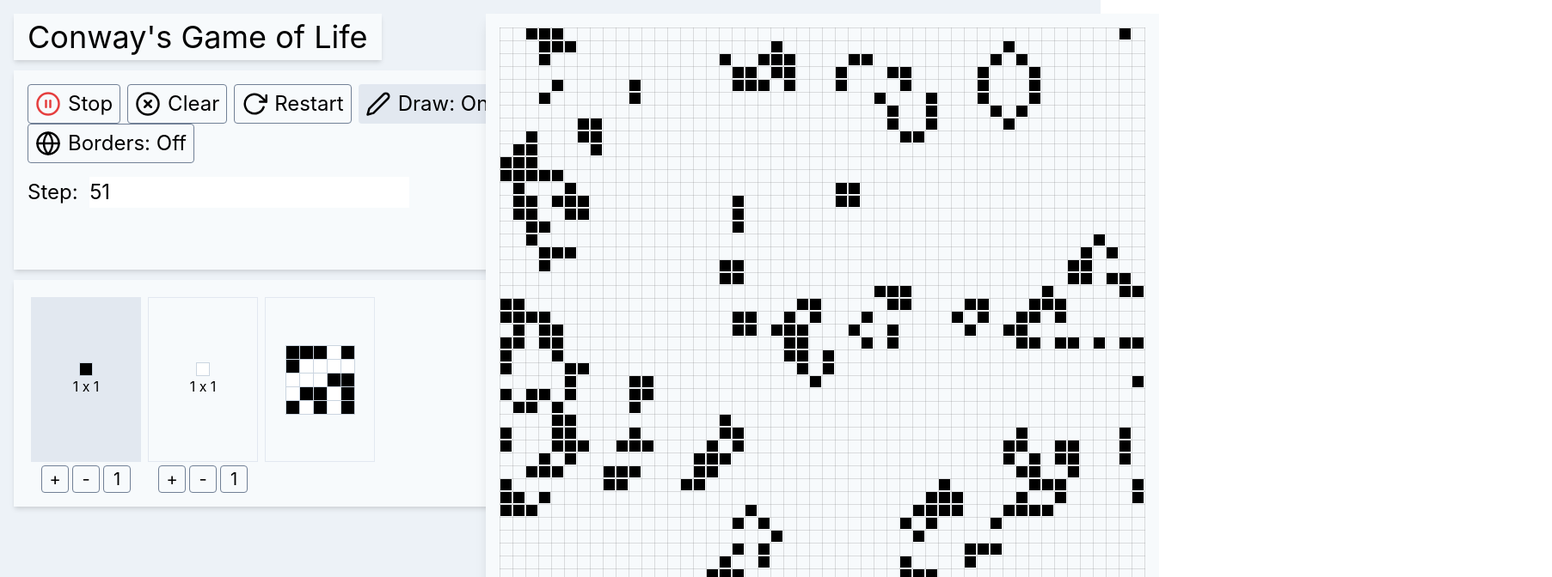
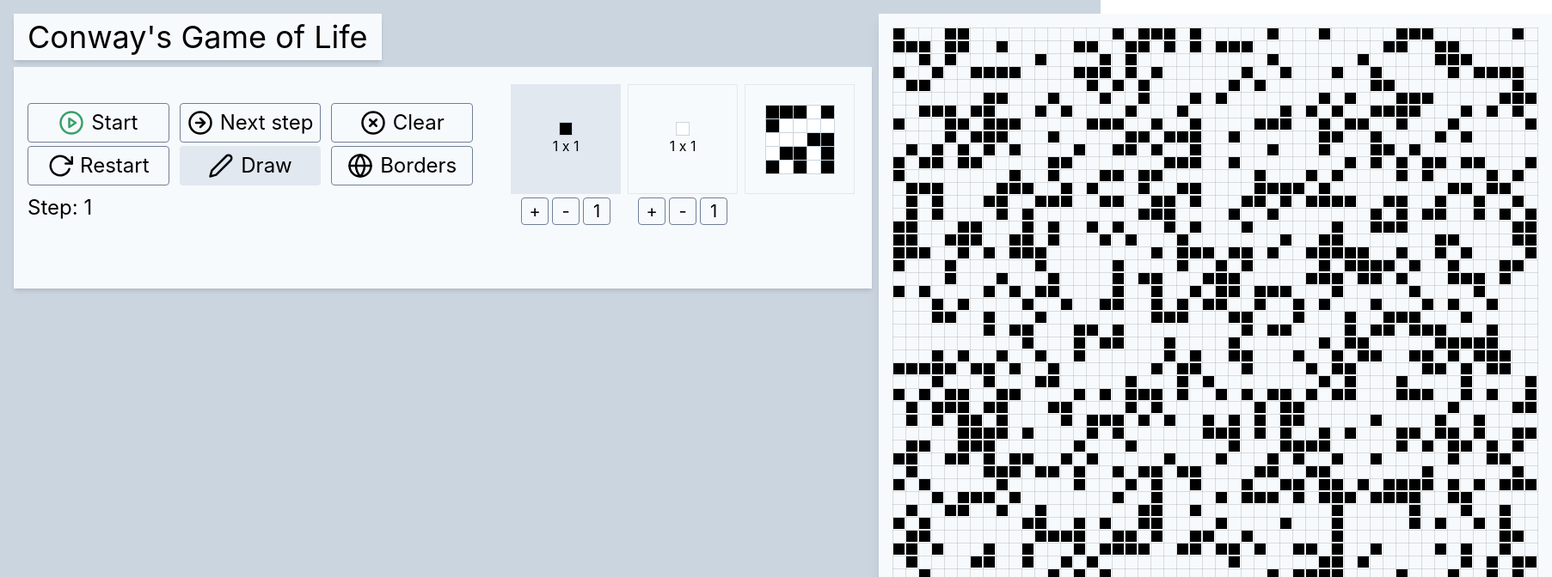
Before and after one commit to daltojohnso/conway, a React (Create React App) app: page / in a window 1280 px wide. Shown: the top 672 px of the page at 86% size, 1805 px wide, since content can reach past the window. Built offline with nearby package versions, Linux system fonts and the light colour scheme.

Commit message:
cleanup + tweaks

```diff
--- a/src/App.js
+++ b/src/App.js
@@ -1,9 +1,10 @@
-import React, { useState, useEffect, useCallback } from "react";
+import React, { useState, useCallback } from "react";
 import Config from "./Config";
 import CanvasGrid from "./Grid";
 import Catalogue from "./Catalogue";
+import LineChart from "./LineChart";
+
 import { buildMatrix, REDUCER } from "./utils";
-
 let size = 50;
 const threshold = 0.66;
 const initialMatrix = buildMatrix(REDUCER.random({ size, threshold }));
@@ -12,7 +13,7 @@ function App() {
   const [matrix, setMatrix] = useState(initialMatrix);
   const [config, setConfig] = useState({
     stepCount: 1,
-    stopped: false,
+    stopped: true,
     isDrawing: true,
     dead: false,
     pattern: [[1]],
@@ -21,10 +22,13 @@ function App() {
     delay: 100,
   });
 
-  useEffect(() => {
-    const interval = setInterval(() => {
-      const { stopped, dead, borders, stepCount } = config;
-      if (stopped || dead) return;
+  const mergeConfig = useCallback(
+    (partialConfig) => setConfig({ ...config, ...partialConfig }),
+    [config]
+  );
+
+  function setNextStepOfGame(matrix, config) {
+    const { borders, stepCount } = config;
     const [nextMatrix, isDead] = buildMatrix(
       REDUCER.stepwise({ matrix, borders })
     );
@@ -34,46 +38,51 @@ function App() {
       dead: isDead,
       stepCount: stepCount + 1,
     });
-    }, config.delay);
-
-    return () => clearInterval(interval);
-  });
+  }
 
   const onConfigChange = useCallback(
     ({ action }) => {
-      let c = { dead: false };
       switch (action) {
         case "stop":
-          c.stopped = true;
+          mergeConfig({
+            stopped: true,
+          });
           break;
         case "start":
-          c.stopped = false;
+          mergeConfig({
+            stopped: false,
+          });
           break;
         case "restart":
           setMatrix(buildMatrix(REDUCER.random({ size, threshold })));
-          c.stepCount = 1;
+          mergeConfig({
+            stepCount: 1,
+            dead: false,
+          });
           break;
         case "clear":
           setMatrix(buildMatrix(REDUCER.empty({ size })));
-          c.stepCount = 1;
-          c.dead = true;
+          mergeConfig({
+            stepCount: 1,
+            dead: true,
+            stopped: true,
+          });
           break;
         case "draw:toggle":
-          c.isDrawing = !config.isDrawing;
+          mergeConfig({
+            isDrawing: !config.isDrawing,
+          });
           break;
         case "borders:toggle":
-          c.borders = !config.borders;
+          mergeConfig({
+            borders: !config.borders,
+          });
           break;
         default:
           break;
       }
-
-      setConfig({
-        ...config,
-        ...c,
-      });
     },
-    [config]
+    [config, matrix, mergeConfig]
   );
 
   const onGridClick = useCallback(
@@ -105,15 +114,21 @@ function App() {
   );
 
   return (
-    <main className="p-4 w-screen h-screen grid grid-cols-2 gap-4 bg-gray-200">
-      <div className="">
-        <h1 className="inline-block px-4 mb-3 text-4xl bg-gray-100 shadow-md">
+    <main className="p-4 w-screen h-screen flex flex-col flex-wrap gap-2 bg-gray-400 items-start justify-start">
+      <h1 className="inline-block px-4 text-4xl bg-gray-100 shadow-md col-start-1">
+        <a
+          href="https://en.wikipedia.org/wiki/Conway%27s_Game_of_Life"
+          target="_blank"
+          rel="noopener noreferrer"
+        >
           Conway's Game of Life
+        </a>
       </h1>
-        <div className="bg-gray-100 shadow-md mb-3">
+      <div className="bg-gray-100 shadow-md">
+        <div className="inline-block col-start-2">
           <Config config={config} onChange={onConfigChange} />
         </div>
-        <div className="bg-gray-100 shadow-md">
+        <div className="inline-block">
           <Catalogue onClick={onCatalogueClick} />
         </div>
       </div>
--- a/src/Catalogue.js
+++ b/src/Catalogue.js
@@ -78,7 +78,7 @@ const Catalogue = ({ onClick }) => {
           data-card="1"
           className={classnames(
             { "bg-gray-300": selected === 1 },
-            "relative h-48 w-32 m-1 cursor-pointer hover:bg-gray-400 hover:border-0 flex flex-col justify-around items-center w-24 h-20 border border-gray-300"
+            "relative h-32 w-32 m-1 cursor-pointer hover:bg-gray-400 hover:border-0 flex flex-col justify-around items-center w-24 h-20 border border-gray-300"
           )}
         >
           <div className="flex flex-col items-center">
@@ -116,7 +116,7 @@ const Catalogue = ({ onClick }) => {
           data-card="2"
           className={classnames(
             { "bg-gray-300": selected === 2 },
-            "relative h-48 w-32 m-1 cursor-pointer hover:bg-gray-400 hover:border-0 flex flex-col justify-around items-center w-24 h-20 border border-gray-300"
+            "relative h-32 w-32 m-1 cursor-pointer hover:bg-gray-400 hover:border-0 flex flex-col justify-around items-center w-24 h-20 border border-gray-300"
           )}
         >
           <div className="flex flex-col items-center">
@@ -153,7 +153,7 @@ const Catalogue = ({ onClick }) => {
         data-card="3"
         className={classnames(
           { "bg-gray-300": selected === 3 },
-          "relative h-48 w-32 m-1 cursor-pointer hover:bg-gray-400 hover:border-0 flex flex-col justify-around items-center w-24 h-20 border border-gray-300"
+          "relative h-32 w-32 m-1 cursor-pointer hover:bg-gray-400 hover:border-0 flex flex-col justify-around items-center w-24 h-20 border border-gray-300"
         )}
       >
         <div className="flex flex-col items-center">
--- a/src/Config.js
+++ b/src/Config.js
@@ -1,4 +1,4 @@
-import React, { useCallback } from "react";
+import React from "react";
 import {
   FiPauseCircle,
   FiPlayCircle,
@@ -6,6 +6,7 @@ import {
   FiXCircle,
   FiEdit2,
   FiGlobe,
+  FiArrowRightCircle,
 } from "react-icons/fi";
 import classnames from "classnames";
 
@@ -13,89 +14,66 @@ const Config = ({
   config: { stopped, isDrawing, stepCount, borders },
   onChange,
 }) => {
-  const onStopStart = useCallback(() => {
-    onChange({ action: stopped ? "start" : "stop" });
-  }, [onChange, stopped]);
-
-  const onClear = useCallback(() => {
-    onChange({ action: "clear" });
-  }, [onChange]);
-
-  const onRestart = useCallback(() => {
-    onChange({ action: "restart" });
-  }, [onChange]);
-
-  const onDraw = useCallback(() => {
-    onChange({ action: "draw:toggle" });
-  }, [onChange]);
-
-  const onBorderToggle = useCallback(() => {
-    onChange({ action: "borders:toggle" });
-  }, [onChange]);
-
   return (
-    <div className="grid grid-cols-1 grid-rows-2 gap-4 p-4">
-      <div className="inline-flex flex-wrap">
+    <div className="grid grid-cols-1 grid-rows-2 gap-2 p-4">
+      <div className="grid grid-cols-3 gap-1 flex-wrap">
         <button
-          onClick={onStopStart}
+          onClick={() => onChange({ action: stopped ? "start" : "stop" })}
           className="mr-2 inline-flex justify-center items-center text-2xl bg-transparent hover:bg-gray-300 py-1 px-2 border border-gray-600 hover:border-transparent rounded"
         >
-          {stopped
-            ? [
-                <FiPlayCircle
-                  className="mr-2 text-3xl text-green-600"
-                  key="FiPlayCircle"
-                />,
-                <span key="Start">Start</span>,
-              ]
-            : [
-                <FiPauseCircle
-                  className="mr-2 text-3xl text-red-600"
-                  key="FiPauseCircle"
-                />,
-                <span key="Stop">Stop</span>,
-              ]}
+          {stopped ? (
+            <>
+              <FiPlayCircle className="mr-2 text-3xl text-green-600" />
+              <span>Start</span>
+            </>
+          ) : (
+            <>
+              <FiPauseCircle className="mr-2 text-3xl text-red-600" />
+              <span>Stop</span>
+            </>
+          )}
+        </button>
+        <button className="mr-2 inline-flex justify-center items-center text-2xl bg-transparent hover:bg-gray-300 py-1 px-2 border border-gray-600 hover:border-transparent rounded">
+          <FiArrowRightCircle className="mr-2 text-3xl" />
+          <span>Next step</span>
         </button>
         <button
-          onClick={onClear}
+          onClick={() => onChange({ action: "clear" })}
           className="mr-2 inline-flex justify-center items-center text-2xl bg-transparent hover:bg-gray-300 py-1 px-2 border border-gray-600 hover:border-transparent rounded"
         >
           <FiXCircle className="mr-2 text-3xl" />
           <span>Clear</span>
         </button>
         <button
-          onClick={onRestart}
+          onClick={() => onChange({ action: "restart" })}
           className="mr-2 inline-flex justify-center items-center text-2xl bg-transparent hover:bg-gray-300 py-1 px-2 border border-gray-600 hover:border-transparent rounded"
         >
           <FiRotateCw className="mr-2 text-3xl" />
           <span>Restart</span>
         </button>
         <button
-          onClick={onDraw}
+          onClick={() => onChange({ action: "draw:toggle" })}
           className={classnames(
             "mr-2 inline-flex justify-center items-center text-2xl bg-transparent hover:bg-gray-400 py-1 px-2 border border-gray-600 hover:border-transparent rounded",
             { "bg-gray-300 border-none": isDrawing }
           )}
         >
           <FiEdit2 className="mr-2 text-3xl" />
-          <span>{isDrawing ? "Draw: On" : "Draw: Off"}</span>
+          <span>Draw</span>
         </button>
         <button
-          onClick={onBorderToggle}
+          onClick={() => onChange({ action: "borders:toggle" })}
           className={classnames(
             "mr-2 inline-flex justify-center items-center text-2xl bg-transparent hover:bg-gray-400 py-1 px-2 border border-gray-600 hover:border-transparent rounded",
             { "bg-gray-300 border-none": borders }
           )}
         >
           <FiGlobe className="mr-2 text-3xl" />
-          <span>{borders ? "Borders: On" : "Borders: Off"}</span>
+          <span>Borders</span>
         </button>
       </div>
       <div>
-        <label className="text-2xl">
-          Step:&nbsp;&nbsp;
-          <input type="number" readOnly={!stopped} value={stepCount} />
-        </label>
+        <label className="text-2xl">Step: {stepCount}</label>
       </div>
     </div>
   );
--- a/src/utils.js
+++ b/src/utils.js
@@ -47,16 +47,6 @@ function buildEmptyMatrix({ size }) {
 function buildRandomMatrix({ size, threshold }) {
   return instantiateMatrix(size, () => Math.random() > threshold);
 }
-
-// function flip (i, j) {
-//     return (x, y, matrix) => {
-//         if (i === x && j === y) {
-//             return !matrix[x][y];
-//         } else {
-//              return matrix[x][y];
-//         }
-//     }
-// }
 
 function addPatternToLocation({ location: [i, j], pattern }) {
   return (x, y, matrix) => {
@@ -139,3 +129,16 @@ function countNeighbors(i, j, matrix, borders) {
 
   return num;
 }
+
+export function countLivingCells(matrix) {
+  let num = 0;
+  const l = matrix.length;
+  const l2 = matrix[0].length;
+  for (let i = 0; i < l; i++) {
+    for (let j = 0; j < l2; j++) {
+      if (matrix[i][j] === 1) num += 1;
+    }
+  }
+
+  return num;
+}
```
Lines whose indentation alone changed are shown as unchanged.
